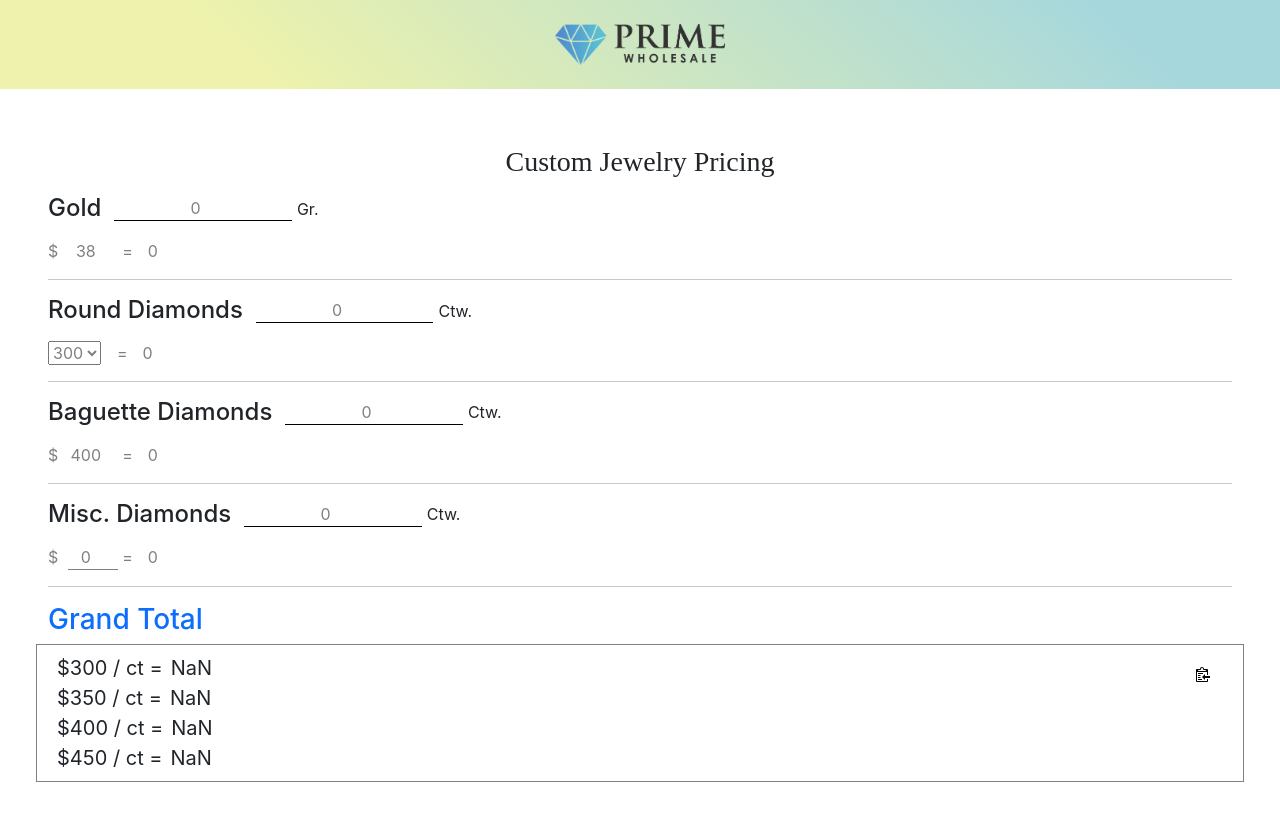
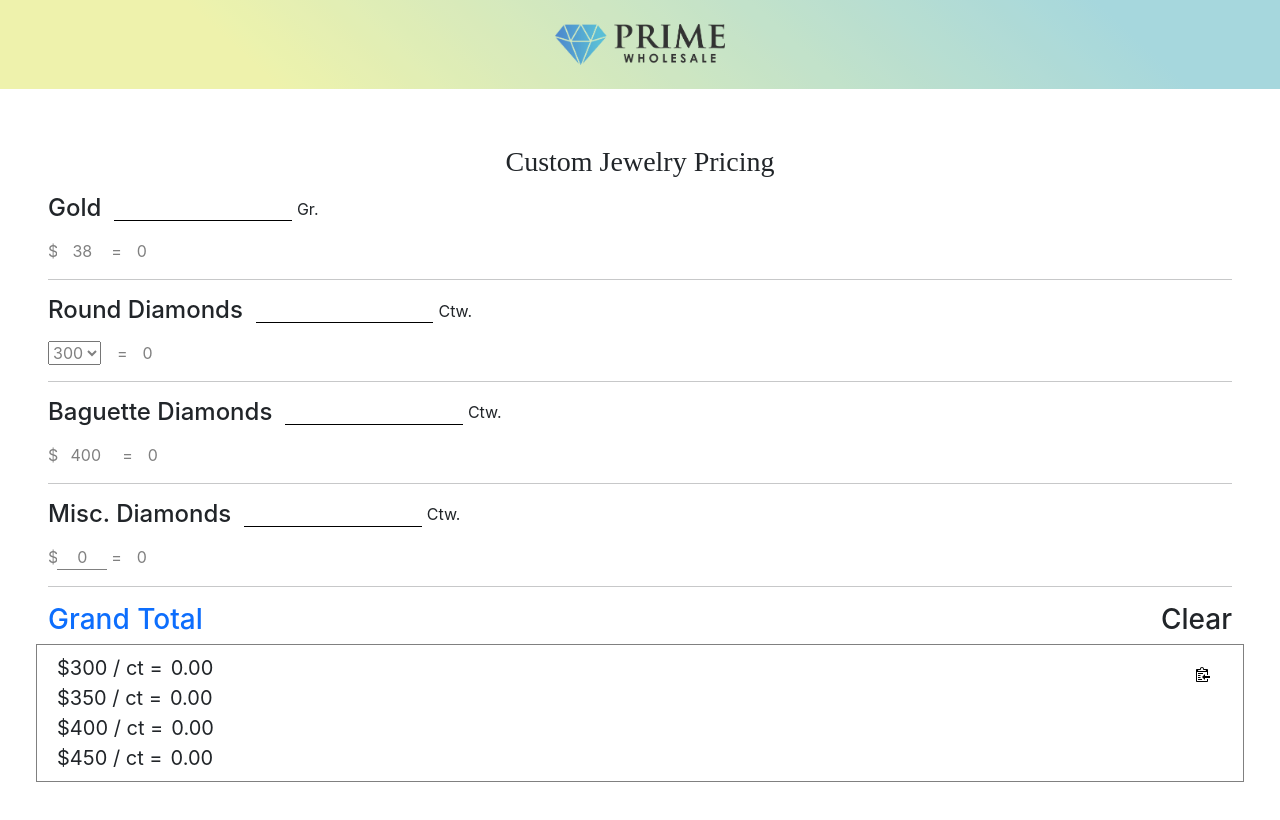
Before and after one commit to AasthaSavaliya/PW-Custom-Without-Tariff, a React (Create React App) app: page / in a window 1280 px wide. Shown: the top 820 px of the page. Built offline with nearby package versions, Linux system fonts and the light colour scheme.

Commit message:
+ clear & defaultZero

```diff
--- a/src/App.js
+++ b/src/App.js
@@ -7,26 +7,28 @@ function App() {
 
   let initialFormData ={
     goldPrice:38,
-    goldWeight:0,
-    roundWeight:0,
+    goldWeight:'',
+    roundWeight:'',
     roundPrice:300,
-    baguetteWeight:0,
+    baguetteWeight:'',
     baguettePrice:400,
     goldTotal:0,
     baguetteTotal:0,
     miscTotal:0,
     miscPrice:0,
-    miscWeight:0
+    miscWeight:'',
+    totalWithoutRound:0
   }
   const [formData, setFormData] = useState(initialFormData)
-
+console.log(formData)
 
   function handleChange(fieldName,e){
-    console.log(formData)
+    console.log(formData,e.target.value, fieldName)
 
       setFormData((prevState => {
+
         let updatedValues ={...prevState,
-          [fieldName]:parseFloat(e.target.value).toFixed(3)
+          [fieldName]:parseFloat(e.target.value)
         }
 
         updatedValues['goldTotal'] = updatedValues['goldPrice'] * updatedValues['goldWeight']
@@ -35,36 +37,25 @@ function App() {
         updatedValues['totalWithoutRound'] = ((updatedValues['goldTotal'] + updatedValues['baguetteTotal'] +
                                              updatedValues['miscTotal'])) * 1.1
 
-        // if((updatedValues['goldTotal']) && (updatedValues['goldPrice']) && (updatedValues['goldWeight'])
-        // && (updatedValues['roundPrice']) && (updatedValues['roundWeight']) && (updatedValues['baguettePrice'])
-        //    && (updatedValues['baguetteTotal']) && (updatedValues['baguetteWeight']) && (updatedValues['miscTotal'])
-        //  && (updatedValues['miscWeight']) && (updatedValues['miscPrice']) === ''){
-        //   updatedValues['goldTotal'] = 0
-        //   updatedValues['goldWeight'] = 0
-        //   updatedValues['goldWeight'] = 0
-        //
-        //   updatedValues['roundWeight'] = 0
-        //   updatedValues['roundPrice'] = 0
-        //
-        //   updatedValues['baguettePrice'] = 0
-        //   updatedValues['baguetteWeight'] = 0
-        //   updatedValues['baguetteTotal'] = 0
-        //
-        //   updatedValues['miscPrice'] = 0
-        //   updatedValues['miscWeight'] = 0
-        //   updatedValues['miscTotal'] = 0
-        // }
-        //
-        // if(isNaN(updatedValues['goldTotal']) && (updatedValues['baguetteTotal']) && (updatedValues['miscTotal'])
-        // && (updatedValues['totalWithoutRound'])){
-        //   updatedValues['goldTotal'] = 0
-        //   updatedValues['baguetteTotal'] = 0
-        //   updatedValues['miscTotal'] = 0
-        //   updatedValues['totalWithoutRound'] = 0
-        // }
+        if(isNaN(updatedValues['goldTotal']) ){
+          updatedValues['goldTotal'] = 0
+        }
+        if(isNaN(updatedValues['baguetteTotal']) ){
+          updatedValues['baguetteTotal'] = 0
+        }
+        if(isNaN(updatedValues['miscTotal']) ){
+          updatedValues['miscTotal'] = 0
+        }
+
+        if(isNaN(updatedValues['totalWithoutRound'])){
+          updatedValues['totalWithoutRound'] = 0
+        }
+
+         if(e.target.value.length === 0) {
+          updatedValues[fieldName] =0
+        }
 
         return updatedValues
-
       }));
   }
 
@@ -72,16 +63,33 @@ function App() {
     e.preventDefault()
     let textToCopy="";
     [300,350,400,450].map(value => {
-       textToCopy +=`\n$${value} / Ct = ${(formData['totalWithoutRound']+(formData['roundWeight']*value))*1.1}`
+       textToCopy +=`\n$${value} / Ct = ${parseFloat((formData['totalWithoutRound'])+(formData['roundWeight']*value)*1.1).toFixed(2)}`
     })
 
     navigator.clipboard.writeText(textToCopy);
   }
 
-  // function resetForm(){
-  //   document.getElementById("main-form").reset();
-  //   setFormData(0)
-  // }
+  function resetForm(){
+    const resetData = {
+      goldPrice:'',
+      goldWeight:'',
+      roundWeight:'',
+      roundPrice:'',
+      baguetteWeight:'',
+      baguettePrice:'',
+      miscWeight:'',
+      goldTotal:0,
+      baguetteTotal:0,
+      miscTotal:0,
+      miscPrice:0,
+      totalWithoutRound:0
+    }
+
+    setFormData((prevState) => {
+      return {...formData,...resetData}
+    })
+  }
+
 
   return <div>
         <div className="py-4 bg-light branding">
@@ -97,10 +105,10 @@ function App() {
           <div className="gold-containers">
             <div className="d-flex align-items-center mb-3">
               <h4 className="me-2 m-0">Gold</h4>
-              <input name='gold' onChange={(e)=>handleChange("goldWeight",e)} type="number"
-                     className="form-control text-center" defaultValue={'0'}
+              <input name='gold' onChange={(e)=>handleChange("goldWeight",e)} type="text"
+                     className="form-control text-center"
                      style={{borderBottom: '1px solid black', borderRadius: 0}}
-                     aria-label="Grams" />
+                     aria-label="Grams" value={formData['goldWeight']}/>
                 <span>Gr.</span>
             </div>
 
@@ -108,7 +116,7 @@ function App() {
               <label>$</label>
               <input name='goldPrice' defaultValue={formData.goldPrice}
                      onChange={(e)=>handleChange("goldPrice",e)}
-                     type="number" className="form-control text-center" aria-label="Rate" />
+                     type="text" className="form-control text-center" aria-label="Rate" value={formData['goldPrice']}/>
                 <label className={"me-3"}>=</label>
               <label>{formData['goldTotal']}</label>
             </div>
@@ -117,19 +125,21 @@ function App() {
 
           <hr/>
 
+
           {/* ROUND DIAMOND CONTAINER */}
           <div className="round-diam-container">
             <div className="d-flex align-items-center mb-3">
               <h4 className="me-2 m-0">Round Diamonds</h4>
-              <input type="number" onChange={(e)=>handleChange("roundWeight",e)}
-                     className="form-control text-center" aria-label="Grams" defaultValue={'0'}
+              <input type="text" onChange={(e)=>handleChange("roundWeight",e)}
+                     className="form-control text-center" aria-label="Grams" value={formData['roundWeight']}
                       onfocusout="defaultZero(3);" style={{borderBottom: '1px solid black', borderRadius: 0}}/>
                 <span>Ctw.</span>
             </div>
             <div className="input-group mb-3 pe-5">
               <form>
                   <select onChange={(e)=>handleChange("roundPrice",e)} name="roundPrices">
-                      <option value={300}>300</option>
+
+                     <option value={300}>300</option>
                       <option value={350}>350</option>
                       <option value={400}>400</option>
                       <option value={450}>450</option>
@@ -148,8 +158,8 @@ function App() {
           <div className="baguette-diam-container">
             <div className="d-flex align-items-center mb-3">
               <h4 className="me-2 m-0">Baguette Diamonds</h4>
-              <input type="number" onChange={(e)=>handleChange("baguetteWeight",e)}
-                     className="form-control text-center" defaultValue={'0'}
+              <input type="text" onChange={(e)=>handleChange("baguetteWeight",e)}
+                     className="form-control text-center" value={formData['baguetteWeight']}
                      aria-label="Carat weight" style={{borderBottom: '1px solid black', borderRadius: 0}}/>
                 <span>Ctw.</span>
             </div>
@@ -170,16 +180,16 @@ function App() {
           <div className="misc-diam-container">
             <div className="d-flex align-items-center mb-3">
               <h4 className="me-2 m-0">Misc. Diamonds</h4>
-              <input type="number"  onChange={(e)=>handleChange("miscWeight",e)}
-                     className="form-control text-center" defaultValue={'0'}
+              <input type="text"  onChange={(e)=>handleChange("miscWeight",e)}
+                     className="form-control text-center" value={formData['miscWeight']}
                      aria-label="Grams" style={{borderBottom: '1px solid black', borderRadius: 0}}/>
                 <span>Ctw.</span>
             </div>
 
             <div className="input-group mb-3 pe-5">
               <label>$</label>
-              <input type="number"  onChange={(e)=>handleChange("miscPrice",e)}
-                     className="form-control text-center rate" aria-label="Rate" defaultValue={'0'}
+              <input type="text"  onChange={(e)=>handleChange("miscPrice",e)}
+                     className="form-control text-center rate" aria-label="Rate" value={formData['miscPrice']}
                      style={{borderBottom: '1px solid grey', borderRadius: 0}}/>
 
                 <label className={"me-3"}>=</label>
@@ -198,7 +208,7 @@ function App() {
                 <h3 className="text-primary">Grand Total</h3>
                     {/*<button onClick={clipBoadHandler} className="btn copy">*/}
                       {/*<img src={copy} alt="Copy to clipboard"/>*/}
-                      {/*<h3 onClick={resetForm}>Clear</h3>*/}
+                      <h3 onClick={resetForm}>Clear</h3>
                     {/*</button>*/}
                   </div>
                 <div className="p-2 row" style={{border: '1px solid grey'}}>
@@ -206,7 +216,9 @@ function App() {
                     {
                       [300,350,400,450].map(value => <div className="input-group">
                       <span className="fs-5">${value} / ct = </span>
-                        <span className={'fs-5 ms-2'}>{parseFloat((formData['totalWithoutRound'])+(formData['roundWeight']*value) * 1.1).toFixed(2)}</span>
+                        <span className={'fs-5 ms-2'}>{parseFloat((formData['totalWithoutRound'])+
+                                                                  (formData['roundWeight']*value) * 1.1).toFixed(2)}
+                        </span>
                     </div> )
                     }
 
```
